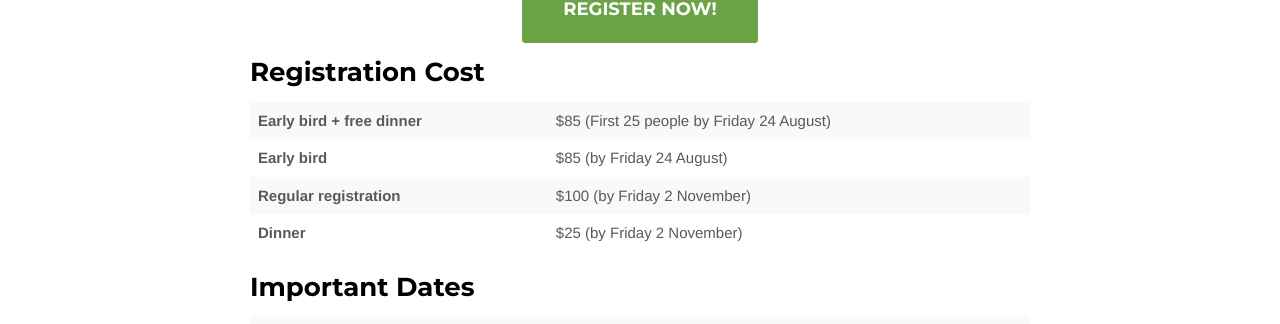
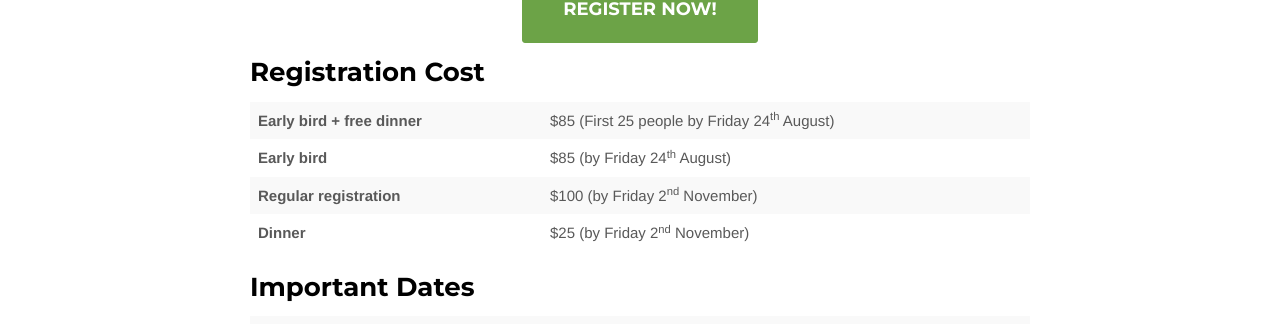
Before and after one commit to human9/newsite, a Jekyll site: the page built from register.html, in a window 1280 px wide and 900 px high. Shown: the part 317-641 px from the top of the window. Built offline with Jekyll 4.4.1, drawn with Linux system fonts in a browser that asks for light colours; some web fonts are replaced.

Commit message:
nds and ths

```diff
--- a/_includes/register.html
+++ b/_includes/register.html
@@ -19,19 +19,19 @@
                     <tbody>
                       <tr>
                         <td><b>Early bird + free dinner</b></td>
-                        <td>$85 (First 25 people by Friday 24 August)</td>
+                        <td>$85 (First 25 people by Friday 24<sup>th</sup> August)</td>
                       </tr>
                       <tr>
                         <td><b>Early bird</b></td>
-                        <td>$85 (by Friday 24 August)</td>
+                        <td>$85 (by Friday 24<sup>th</sup> August)</td>
                       </tr>
                       <tr>
                         <td><b>Regular registration</b></td>
-                        <td>$100 (by Friday 2 November)</td>
+                        <td>$100 (by Friday 2<sup>nd</sup> November)</td>
                       </tr>
                       <tr>
                         <td><b>Dinner</b></td>
-                        <td>$25 (by Friday 2 November)</td>
+                        <td>$25 (by Friday 2<sup>nd</sup> November)</td>
                       </tr>
                     </tbody>
                   </table>
```
